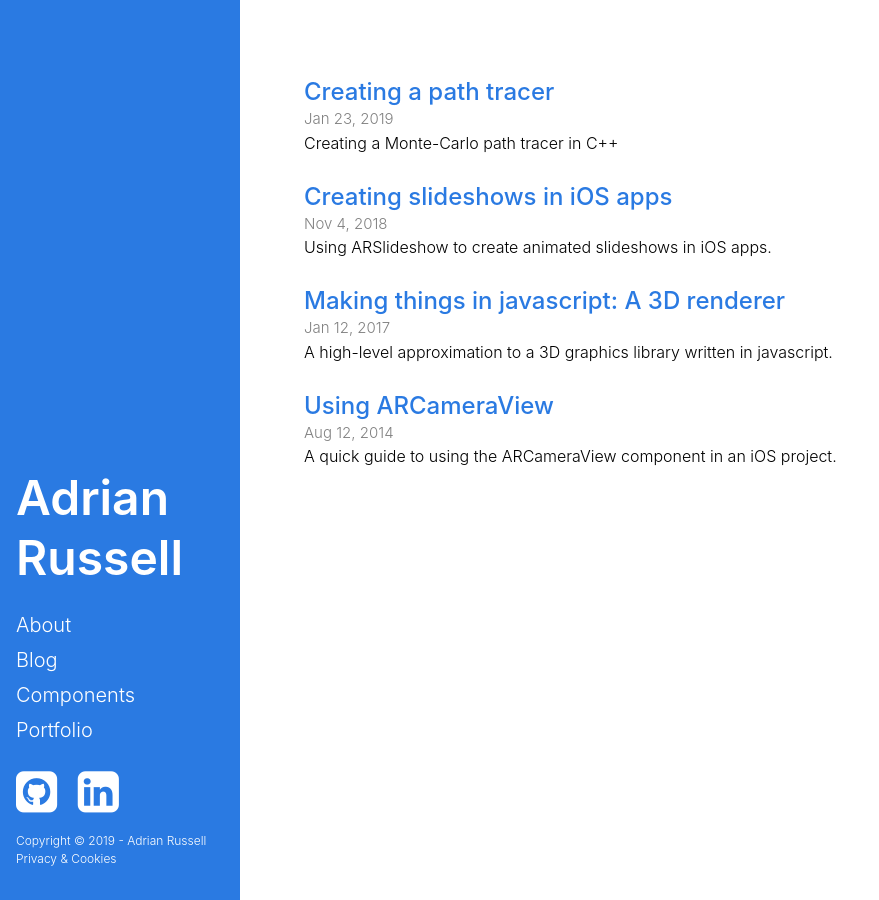
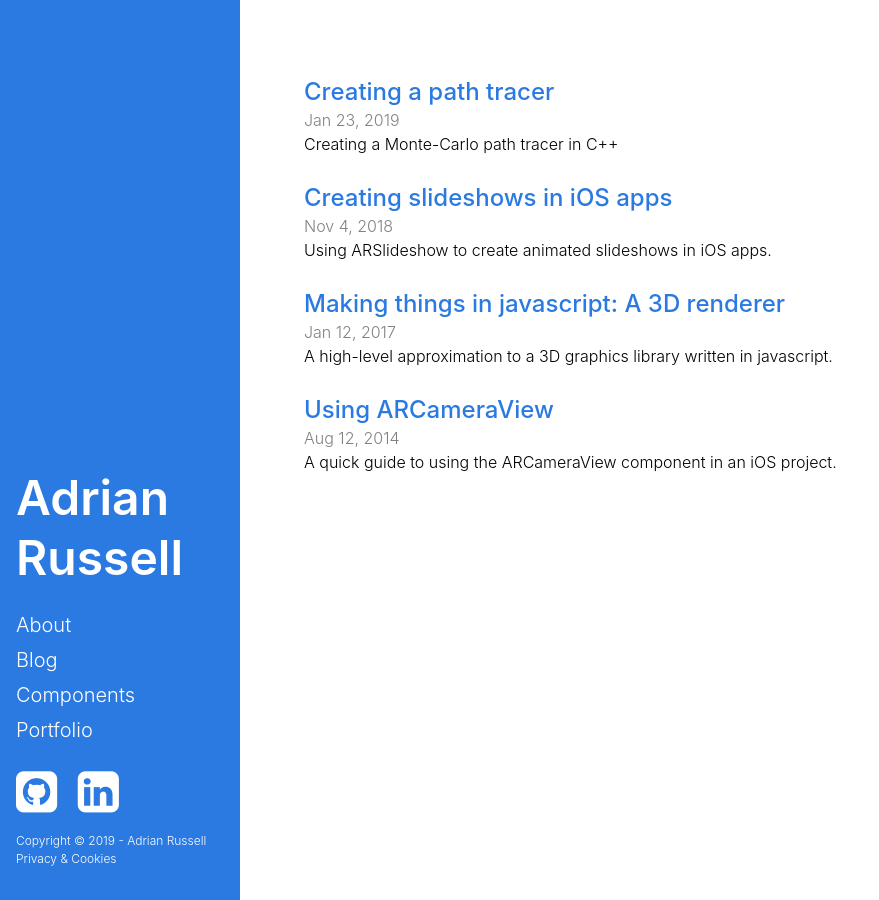
Before and after one commit to aderussell/aderussell.github.io, a Jekyll site: the page built from index.md, in a window 1280 px wide. Shown: the whole page, without its empty margins (0-879 px from the left). Built offline with Jekyll 4.4.1, drawn with Linux system fonts in a browser that asks for light colours; nearby versions of some CDN libraries.

Commit message:
changed some font sizes to use em rather than px

```diff
--- a/stylesheets/main.scss
+++ b/stylesheets/main.scss
@@ -19,7 +19,7 @@ html, body {
 
 body {
   font-family: system, -apple-system, BlinkMacSystemFont, Helvetica, Arial, sans-serif;
-  font-size: 16px;
+  font-size: 1em;
   line-height: 1.5;
   font-weight: 300;
 }
@@ -37,18 +37,18 @@ h1, h2, h3, h4, h5, h6 {
 }
 
 h1 {
-    font-size: 32px;
+    font-size: 2em;
     margin-top: 2.5rem;
 }
 
 h2 {
-    font-size: 24px;
+    font-size: 1.5em;
     margin-top: 2.5rem;
 
 }
 
 h3 {
-    font-size: 20px;
+    font-size: 1.25em;
 }
 
 p {
@@ -192,7 +192,7 @@ nav li { line-height: 1.75; }
 @media screen and (min-width: 600px) {
 
 	.site-nav {
-		font-size: 20px;
+		font-size: 1.25em;
 	}
 
     .small-print {
@@ -213,7 +213,7 @@ nav li { line-height: 1.75; }
 
 .posts .post-date {
   display: block;
-  font-size: 15px;
+  font-size: 1em;
   color: $metadata-color;
 }
 
@@ -221,7 +221,7 @@ nav li { line-height: 1.75; }
 
 
 .post-header .meta {
-  font-size: 15px;
+  font-size: 1em;
   color: $metadata-color;
 }
 
```
